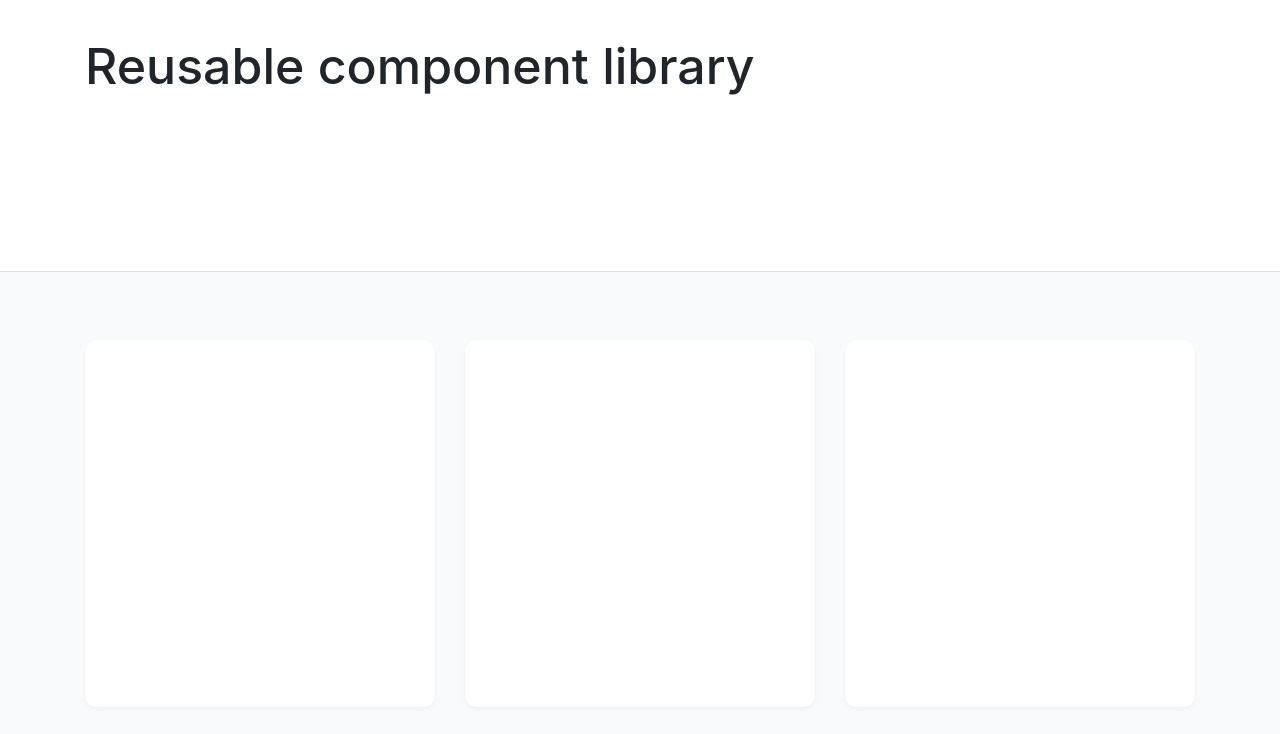
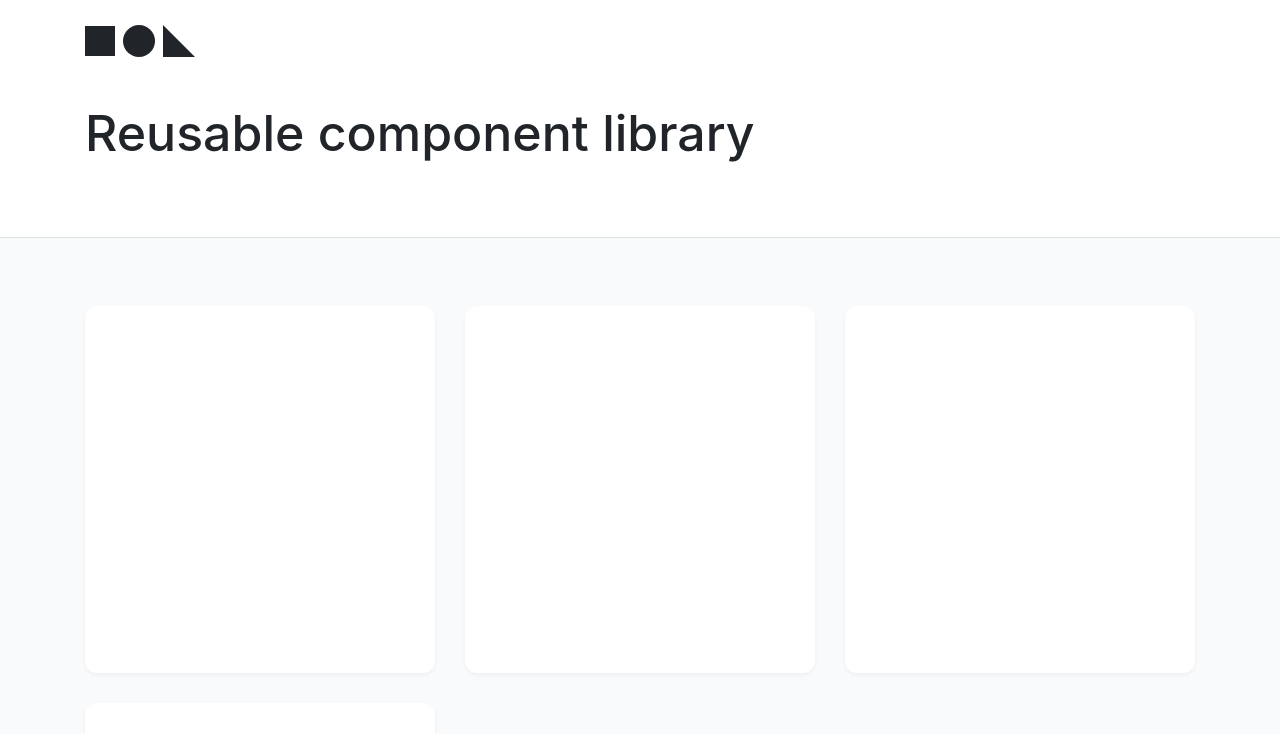
Before and after one commit to js-tasks-ru/htmlcss-20220919_flyerok86, a website: page index.html in a window 1280 px wide. Shown: the top 734 px of the page. Drawn offline with Linux system fonts and the light colour scheme; a web font is replaced by a local one.

Commit message:
add logo

```diff
--- a/components/header/header.css
+++ b/components/header/header.css
@@ -8,9 +8,15 @@
     font-weight: 500;
     font-size: 50px;
     line-height: 64px;
+
+    margin: 40px 0;
 }
 
 .header_grid {
     height: 82px;
     background-color: var(--white);
 }
+
+.header__logo {
+    padding-top: 25px;
+}
--- a/components/preview/preview.css
+++ b/components/preview/preview.css
@@ -5,7 +5,7 @@
 }
 
 .preview__cards {
-    margin: 68px 0 204px;
+    padding: 68px 0 204px;
     display: flex;
     flex-flow: row wrap;
     justify-content: space-between;
--- a/index.html
+++ b/index.html
@@ -8,8 +8,23 @@
     <body>
         <div class="page">
             <header class="header">
-                <div class="container">
+                <div class="container container__max-height">
+                    <div class="header__logo">
+                        <svg width="110" height="32" viewBox="0 0 110 32" fill="none" xmlns="http://www.w3.org/2000/svg">
+                            <g clip-path="url(#clip0_73738_54)">
+                            <rect y="1" width="30" height="30" fill="#212429"/>
+                            <rect x="38" width="32" height="32" rx="16" fill="#212429"/>
+                            <path d="M78 0L110 32H78V0Z" fill="#212429"/>
+                            </g>
+                            <defs>
+                            <clipPath id="clip0_73738_54">
+                            <rect width="110" height="32" fill="white"/>
+                            </clipPath>
+                            </defs>
+                        </svg>
+                    </div>
                     <h1 class="header__title">Reusable component library</h1>
+                    <div class="header__tabs"></div>
                 </div>
             </header>
             <main class="preview">
```
